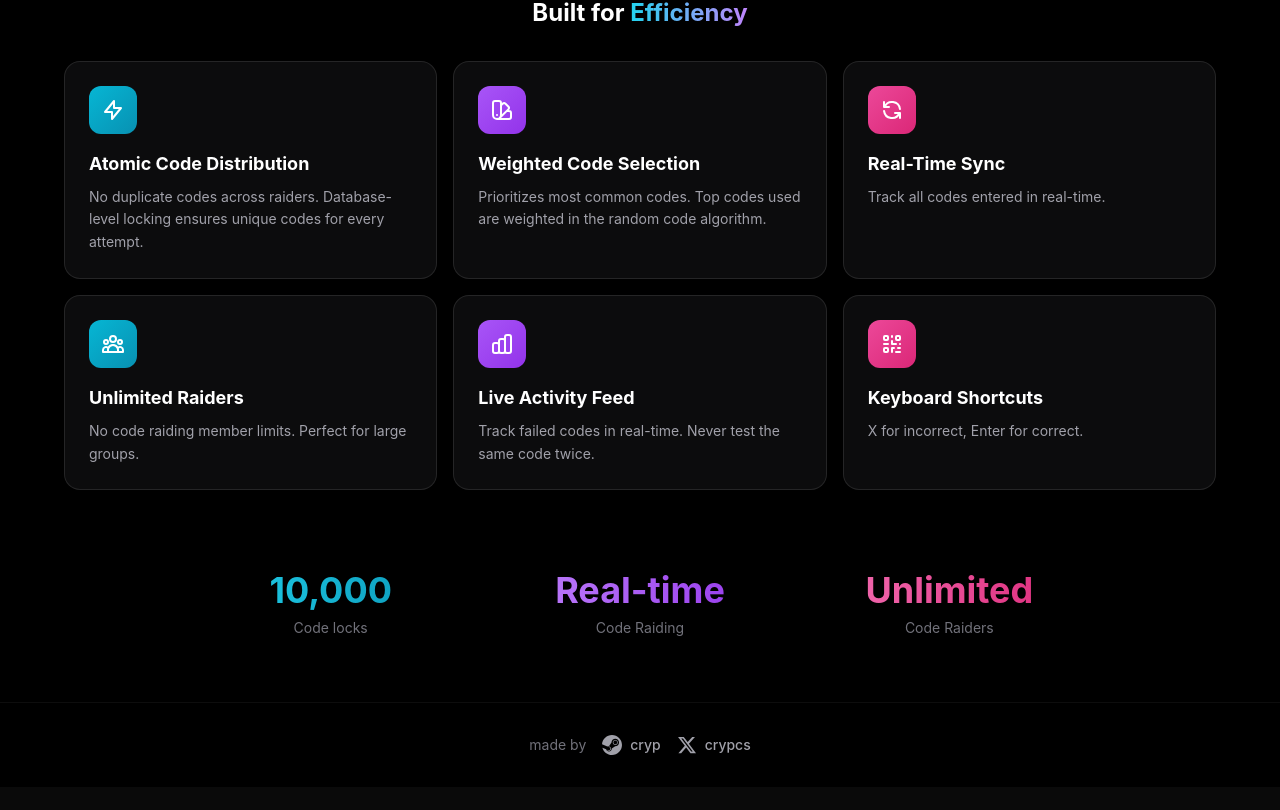
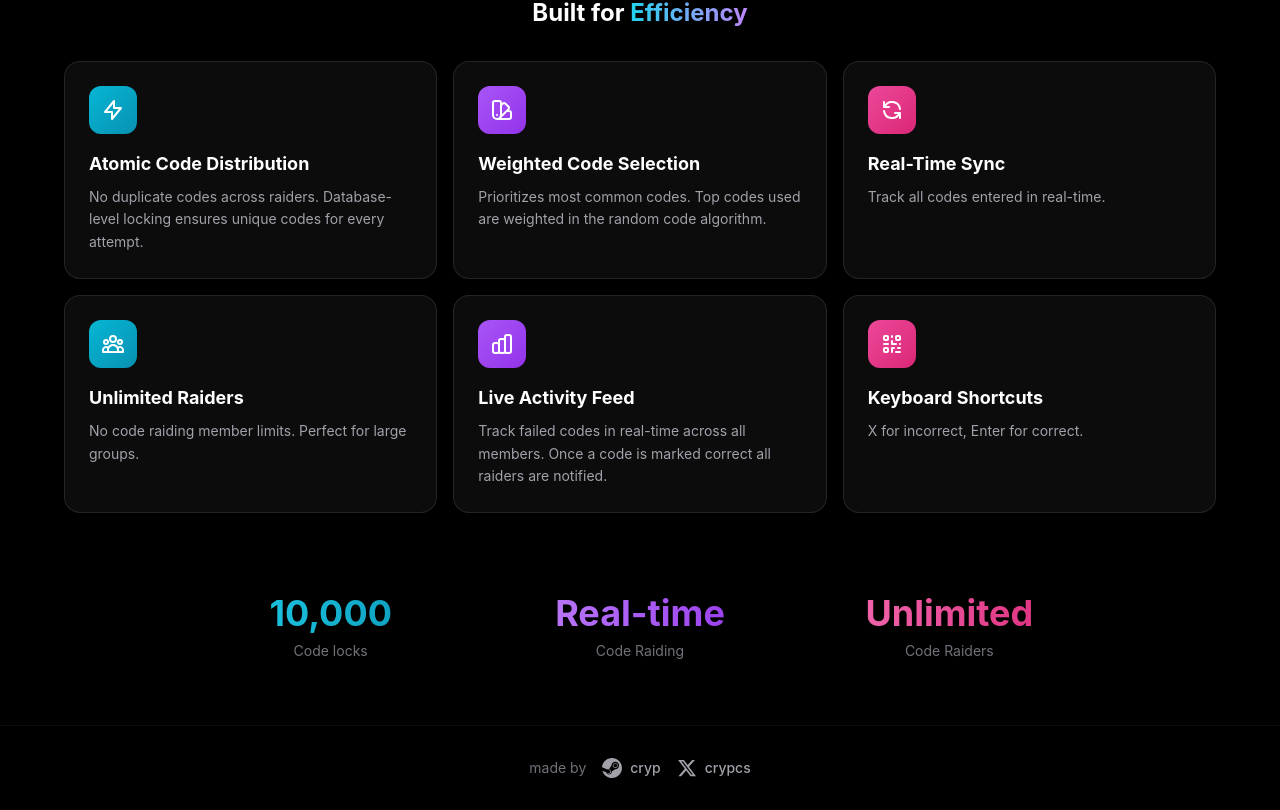
Before and after one commit to cryptoyalty/rust-code-raid, a Next.js app: page / in a window 1280 px wide. Shown: the part 1122-1932 px from the top of the page. Before the commit the page ends 1909 px from the top, so only its background shows below. Built offline with nearby package versions, Linux system fonts and the light colour scheme.

Commit message:
Update Live Activity Feed description

```diff
--- a/app/page.tsx
+++ b/app/page.tsx
@@ -277,7 +277,7 @@ export default function HomePage() {
                   </svg>
                 </div>
                 <h3 className="text-lg font-bold text-white mb-2">Live Activity Feed</h3>
-                <p className="text-sm text-zinc-400 leading-relaxed">Track failed codes in real-time. Never test the same code twice.</p>
+                <p className="text-sm text-zinc-400 leading-relaxed">Track failed codes in real-time across all members. Once a code is marked correct all raiders are notified.</p>
               </div>
 
               {/* Feature 6 */}
```
